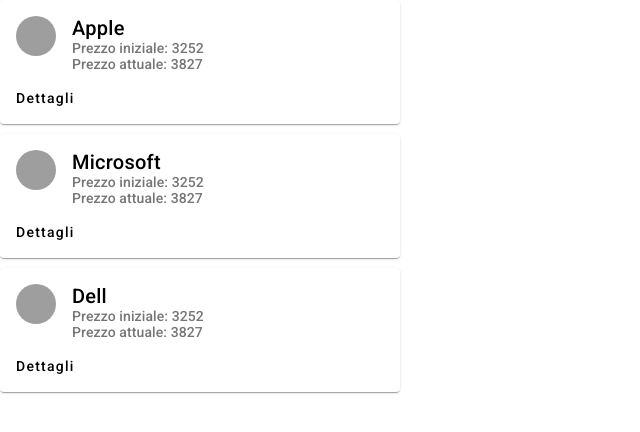
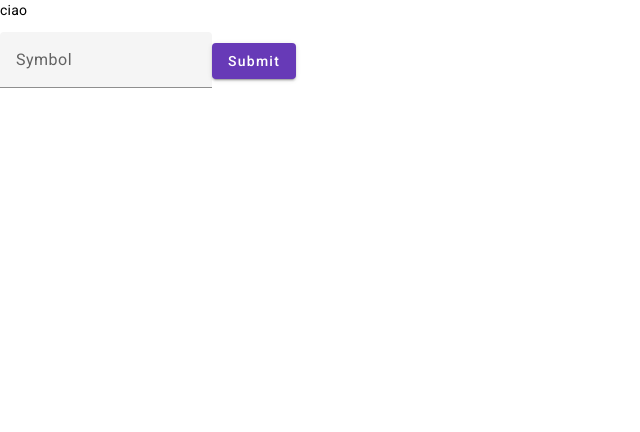
Before and after one commit to Marius0092/borsa-app, an Angular app: page /stocks in a window 1280 px wide. Shown: the top 432 px of the page, without its empty margins (0-640 px from the left). Built offline with nearby package versions, Linux system fonts and the light colour scheme; grey boxes are pictures that could not be loaded.

Commit message:
fixed input and added service

```diff
--- a/src/app/app.module.ts
+++ b/src/app/app.module.ts
@@ -7,6 +7,8 @@
 import { BrowserAnimationsModule } from '@angular/platform-browser/animations';
 import { StockInputComponent } from './stock-input/stock-input.component';
 import { MaterialModule } from './material/material.module';
+import { FormsModule } from '@angular/forms';
+import { HttpClientModule } from '@angular/common/http';
 
 @NgModule({
   declarations: [AppComponent, StocklistComponent, StockInputComponent],
@@ -15,6 +17,8 @@
     AppRoutingModule,
     BrowserAnimationsModule,
     MaterialModule,
+    FormsModule,
+    HttpClientModule,
   ],
   providers: [],
   bootstrap: [AppComponent],
--- a/src/app/material/material.module.ts
+++ b/src/app/material/material.module.ts
@@ -5,6 +5,7 @@
 import { MatListModule } from '@angular/material/list';
 import { MatCardModule } from '@angular/material/card';
 import { MatInputModule } from '@angular/material/input';
+import { MatFormFieldModule } from '@angular/material/form-field';
 
 @NgModule({
   declarations: [],
@@ -15,6 +16,7 @@
     MatListModule,
     MatCardModule,
     MatInputModule,
+    MatFormFieldModule,
   ],
   exports: [
     MatIconModule,
@@ -22,6 +24,7 @@
     MatListModule,
     MatCardModule,
     MatInputModule,
+    MatFormFieldModule,
   ],
 })
 export class MaterialModule {}
--- /dev/null
+++ b/src/app/service/stock.service.ts
@@ -0,0 +1,28 @@
+import { HttpClient } from '@angular/common/http';
+import { Injectable } from '@angular/core';
+import { BehaviorSubject } from 'rxjs';
+
+@Injectable({
+  providedIn: 'root',
+})
+export class StockService {
+  private stocksSubject = new BehaviorSubject<any[]>([]);
+  public stocks$ = this.stocksSubject.asObservable();
+
+  constructor(private http: HttpClient) {}
+
+  fetchStockProfile(symbol: string, token: string): void {
+    const url = `https://finnhub.io/api/v1/stock/profile2?symbol=${symbol}&token=${token}`;
+    this.http.get<any>(url).subscribe(
+      (response) => {
+        console.log(response);
+        const currentStocks = this.stocksSubject.value;
+        currentStocks.push(response);
+        this.stocksSubject.next(currentStocks);
+      },
+      (error) => {
+        console.log('Error fetching stock profile:', error);
+      }
+    );
+  }
+}
--- a/src/app/stock-input/stock-input.component.html
+++ b/src/app/stock-input/stock-input.component.html
@@ -1 +1,7 @@
-<p>stock-input works!</p>
+<p>ciao</p>
+<div>
+  <mat-form-field>
+    <input matInput [(ngModel)]="symbol" placeholder="Symbol">
+  </mat-form-field>
+  <button mat-raised-button color="primary" (click)="fetchStockProfile()">Submit</button>
+</div>
--- a/src/app/stock-input/stock-input.component.ts
+++ b/src/app/stock-input/stock-input.component.ts
@@ -1,10 +1,27 @@
-import { Component } from '@angular/core';
+import { Component, OnInit } from '@angular/core';
+import { NgForm } from '@angular/forms';
+import { Stock } from '../model/stock.model';
+import { FormsModule } from '@angular/forms';
+import { StockService } from '../service/stock.service';
 
 @Component({
   selector: 'app-stock-input',
   templateUrl: './stock-input.component.html',
-  styleUrls: ['./stock-input.component.css']
+  styleUrls: ['./stock-input.component.css'],
 })
 export class StockInputComponent {
+  symbol!: string;
+  token: string = 'bu4f8kn48v6uehqi3cqg';
 
+  constructor(private stockService: StockService) {}
+
+  fetchStockProfile(): void {
+    if (this.symbol && this.token) {
+      this.stockService.fetchStockProfile(this.symbol, this.token);
+    }
+  }
+
+  get stocks$() {
+    return this.stockService.stocks$;
+  }
 }
--- a/src/app/stocklist/stocklist.component.html
+++ b/src/app/stocklist/stocklist.component.html
@@ -1,11 +1,12 @@
-<mat-card *ngFor="let stock of stocks" class="example-card">
+<app-stock-input></app-stock-input>
+<mat-card *ngFor="let stock of stocks$ | async" class="example-card">
   <mat-card-header>
     <div mat-card-avatar class="example-header-image"></div>
-    <mat-card-title>{{ stock.nameCompany }}</mat-card-title>
-    <mat-card-subtitle
-      >Prezzo iniziale: {{ stock.initialPrice }} <br />
-      Prezzo attuale: {{ stock.currentPrice }}</mat-card-subtitle
-    >
+    <mat-card-title>{{ stock.name }}</mat-card-title>
+    <mat-card-subtitle>Prezzo iniziale: {{ stock.initialPrice }} <br />
+      Prezzo attuale: {{ stock.currentPrice }} <br>
+      Symbol: {{stock.ticker}}
+    </mat-card-subtitle>
   </mat-card-header>
 
   <mat-card-actions>
--- a/src/app/stocklist/stocklist.component.ts
+++ b/src/app/stocklist/stocklist.component.ts
@@ -1,5 +1,5 @@
 import { Component } from '@angular/core';
-import { Stock } from '../model/stock.model';
+import { StockService } from '../service/stock.service';
 
 @Component({
   selector: 'app-stocklist',
@@ -7,24 +7,9 @@
   styleUrls: ['./stocklist.component.css'],
 })
 export class StocklistComponent {
-  stocks: Stock[] = [
-    {
-      nameCompany: 'Apple',
-      initialPrice: 3252,
-      currentPrice: 3827,
-      displaySymbol: 'APL',
-    },
-    {
-      nameCompany: 'Microsoft',
-      initialPrice: 3252,
-      currentPrice: 3827,
-      displaySymbol: 'MSF',
-    },
-    {
-      nameCompany: 'Dell',
-      initialPrice: 3252,
-      currentPrice: 3827,
-      displaySymbol: 'DELL',
-    },
-  ];
+  constructor(private stockService: StockService) {}
+
+  get stocks$() {
+    return this.stockService.stocks$;
+  }
 }
```
Also changed, not shown: 2 other files (tests, documents, lock files or other folders).
